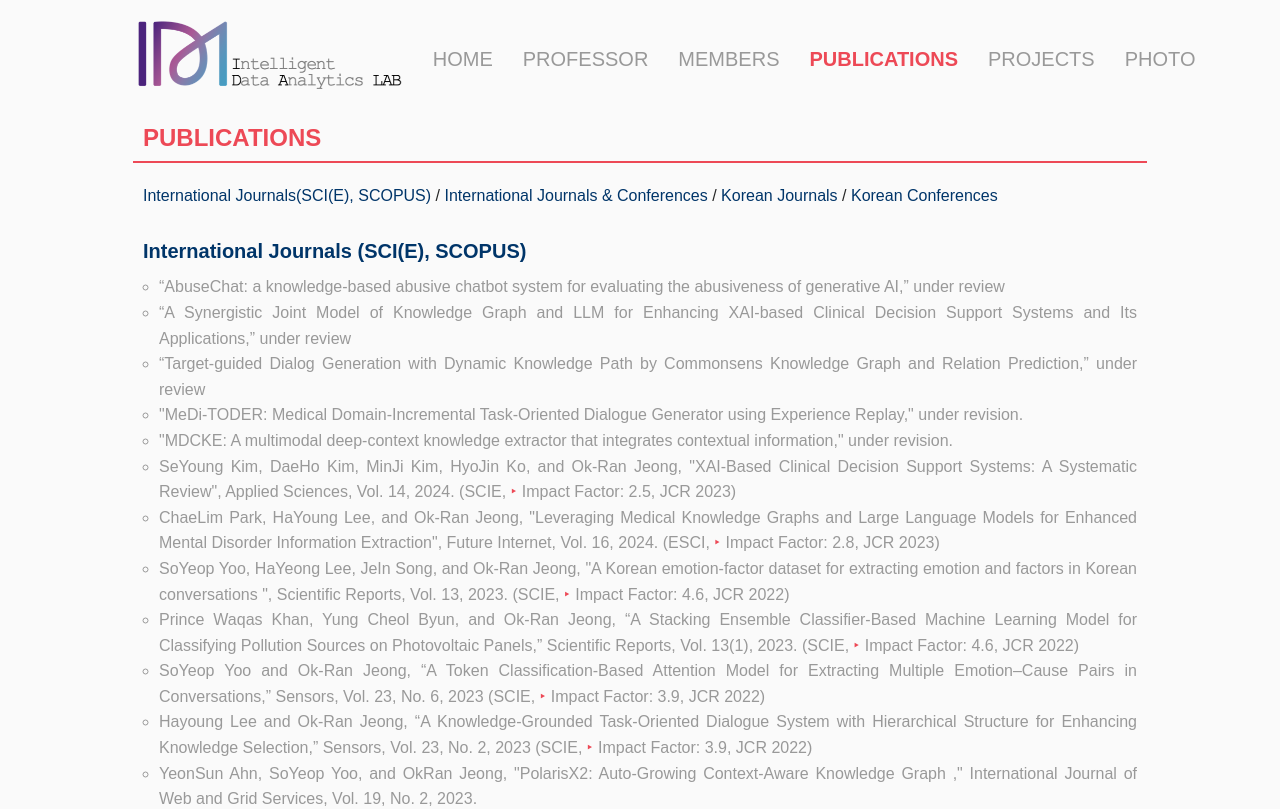
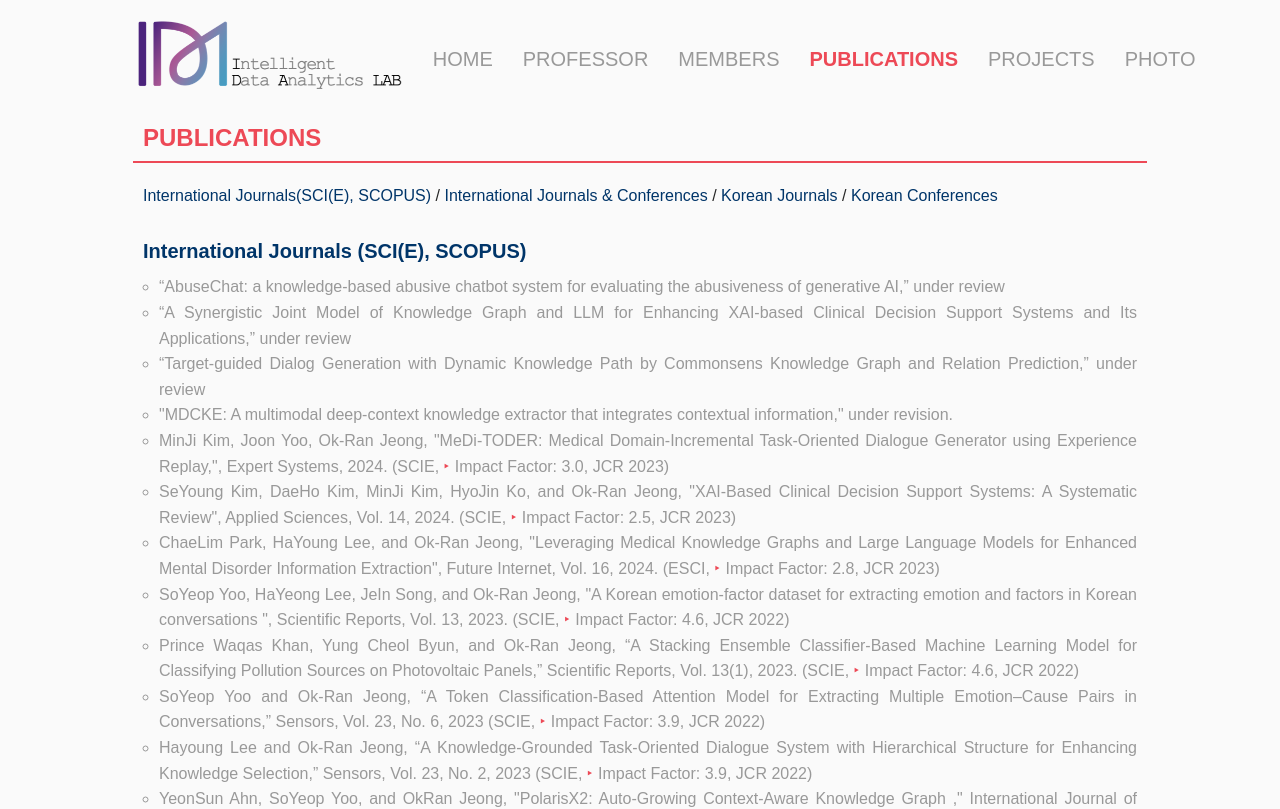
Before and after one commit to IDALab-Gachon/idalab, a React (Create React App) app: page /publications in a window 1280 px wide. Shown: the top 809 px of the page. Built offline with nearby package versions, Linux system fonts and the light colour scheme.

Commit message:
publication 수정

```diff
--- a/src/Pages/Publications.js
+++ b/src/Pages/Publications.js
@@ -84,10 +84,13 @@ const Publications = () => {
               “Target-guided Dialog Generation with Dynamic Knowledge Path by Commonsens Knowledge Graph and Relation Prediction,” under review
             </PubListItem>
             <PubListItem>
-              "MeDi-TODER: Medical Domain-Incremental Task-Oriented Dialogue Generator using Experience Replay," under revision.
+              "MDCKE: A multimodal deep-context knowledge extractor that integrates contextual information," under revision.
             </PubListItem>
             <PubListItem>
-              "MDCKE: A multimodal deep-context knowledge extractor that integrates contextual information," under revision.
+              MinJi Kim, Joon Yoo, Ok-Ran Jeong,
+              "MeDi-TODER: Medical Domain-Incremental Task-Oriented Dialogue Generator using Experience Replay,",
+              Expert Systems, 2024. (SCIE,{" "}
+                <b>Impact Factor: 3.0</b>, JCR 2023)
             </PubListItem>
             <PubListItem>
               SeYoung Kim, DaeHo Kim, MinJi Kim, HyoJin Ko, and Ok-Ran Jeong,
```
